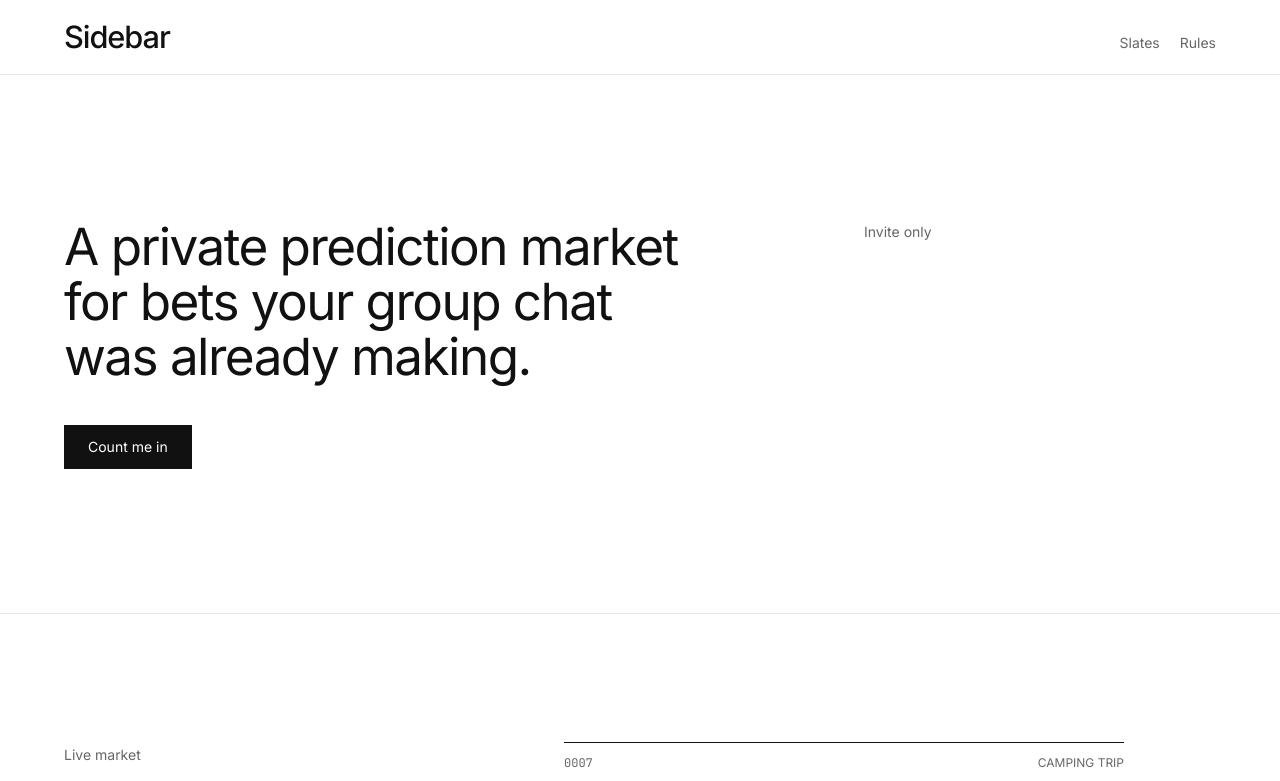
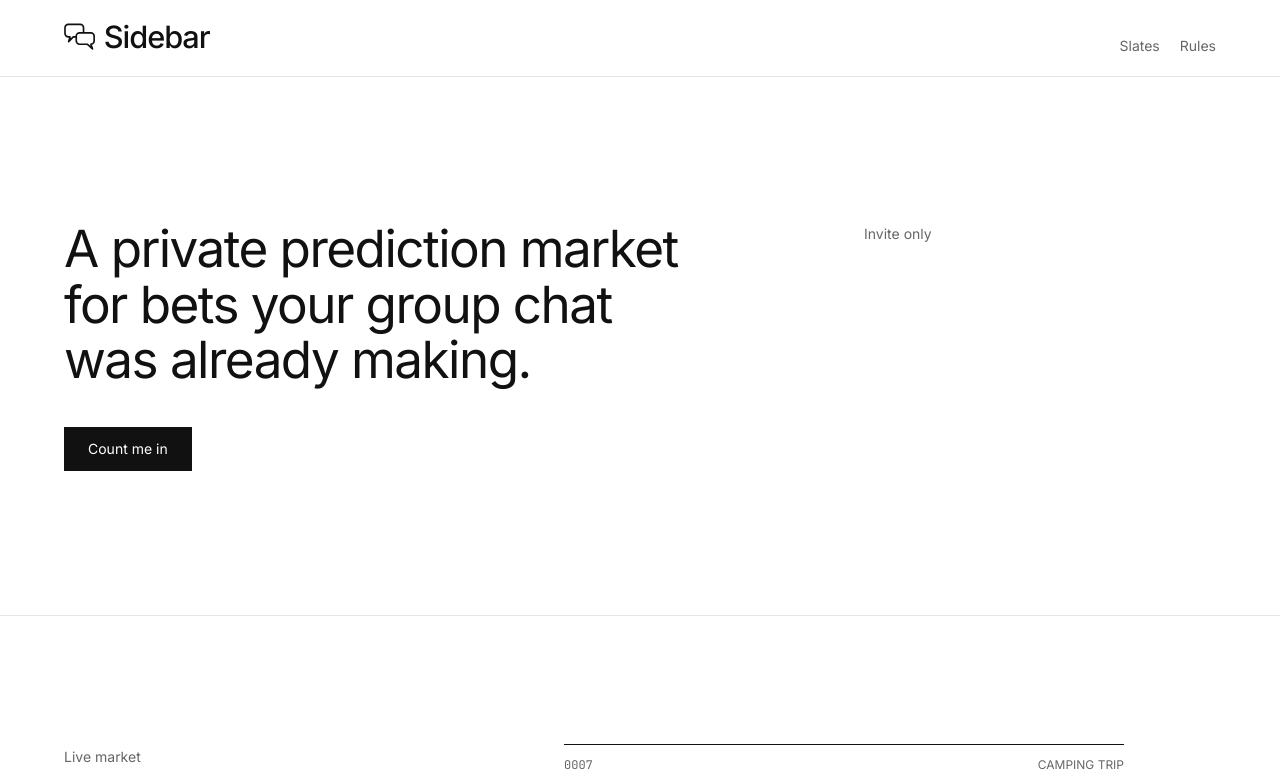
Before and after one commit to adityanbhosale/friendmarket, a Next.js app: page / in a window 1280 px wide. Shown: the top 781 px of the page. Built offline with nearby package versions, Linux system fonts and the light colour scheme.

Commit message:
trip card: live Polymarket slate with fallback

```diff
--- a/app/docs/page.tsx
+++ b/app/docs/page.tsx
@@ -1,5 +1,6 @@
 import type { Metadata } from "next";
 import Link from "next/link";
+import { Logo } from "../logo";
 import { Nav, Shell, SectionLabel } from "../shell";
 
 export const metadata: Metadata = {
@@ -656,8 +657,9 @@ function Masthead() {
           <div className="flex items-baseline justify-between gap-6 py-5">
             <Link
               href="/"
-              className="type-wordmark font-medium hover:text-muted"
+              className="type-wordmark flex items-center gap-2 font-medium hover:text-muted"
             >
+              <Logo className="h-[0.95em] w-auto shrink-0" />
               ← Sidebar
             </Link>
             <Nav current="rules" />
--- /dev/null
+++ b/app/logo.tsx
@@ -0,0 +1,39 @@
+// Two speech bubbles leaning into each other, the second overlapping and
+// knocking out the first — a conversation happening off to the side.
+// Hairline stroke, currentColor, no fill colour: same system as everything else.
+
+const BACK =
+  "M3.25 1.75 H12.25 A2.5 2.5 0 0 1 14.75 4.25 V8.75 A2.5 2.5 0 0 1 12.25 11.25 " +
+  "H7 L3.5 14.75 L4.6 11.25 H3.25 A2.5 2.5 0 0 1 0.75 8.75 V4.25 " +
+  "A2.5 2.5 0 0 1 3.25 1.75 Z";
+
+const FRONT =
+  "M11.75 8.25 H20.25 A2.5 2.5 0 0 1 22.75 10.75 V14.25 A2.5 2.5 0 0 1 20.25 16.75 " +
+  "L21.5 20.25 L17.5 16.75 H11.75 A2.5 2.5 0 0 1 9.25 14.25 V10.75 " +
+  "A2.5 2.5 0 0 1 11.75 8.25 Z";
+
+export function Logo({ className = "" }: { className?: string }) {
+  return (
+    <svg
+      viewBox="0 0 24 22"
+      className={className}
+      fill="none"
+      aria-hidden="true"
+    >
+      <path
+        d={BACK}
+        stroke="currentColor"
+        strokeWidth="1.25"
+        strokeLinejoin="round"
+      />
+      {/* Filled with the page ground so it reads as sitting in front. */}
+      <path
+        d={FRONT}
+        fill="var(--background)"
+        stroke="currentColor"
+        strokeWidth="1.25"
+        strokeLinejoin="round"
+      />
+    </svg>
+  );
+}
--- a/app/page.tsx
+++ b/app/page.tsx
@@ -1,6 +1,7 @@
 "use client";
 
 import { useState } from "react";
+import { Logo } from "./logo";
 import { Nav, Shell, SectionLabel } from "./shell";
 
 // Hardcoded demo market. No market logic anywhere — these numbers are props.
@@ -81,7 +82,10 @@ function Masthead() {
     <div className="border-b border-rule">
       <Shell>
         <div className="flex items-baseline justify-between gap-6 py-5">
-          <span className="type-wordmark font-medium">Sidebar</span>
+          <span className="type-wordmark flex items-center gap-2 font-medium">
+            <Logo className="h-[0.95em] w-auto shrink-0" />
+            Sidebar
+          </span>
           <Nav />
         </div>
       </Shell>
--- a/app/slates/[slug]/page.tsx
+++ b/app/slates/[slug]/page.tsx
@@ -1,6 +1,7 @@
 import type { Metadata } from "next";
 import Link from "next/link";
 import { notFound } from "next/navigation";
+import { Logo } from "../../logo";
 import { Nav, Shell } from "../../shell";
 import { TRIPS, getSlate, getTrip, tripWindow } from "../markets";
 import { SlateTable, formatRange } from "../slate-table";
@@ -35,7 +36,11 @@ export default async function SlatePage({ params }: PageProps<"/slates/[slug]">)
       <div className="border-b border-rule">
         <Shell>
           <div className="flex items-baseline justify-between gap-6 py-5">
-            <Link href="/" className="type-wordmark font-medium hover:text-muted">
+            <Link
+              href="/"
+              className="type-wordmark flex items-center gap-2 font-medium hover:text-muted"
+            >
+              <Logo className="h-[0.95em] w-auto shrink-0" />
               Sidebar
             </Link>
             <Nav current="slates" />
--- a/app/slates/page.tsx
+++ b/app/slates/page.tsx
@@ -1,5 +1,6 @@
 import type { Metadata } from "next";
 import Link from "next/link";
+import { Logo } from "../logo";
 import { Nav, Shell } from "../shell";
 import { TRIPS, tripWindow } from "./markets";
 import { formatRange } from "./slate-table";
@@ -18,7 +19,11 @@ export default function SlatesIndex() {
       <div className="border-b border-rule">
         <Shell>
           <div className="flex items-baseline justify-between gap-6 py-5">
-            <Link href="/" className="type-wordmark font-medium hover:text-muted">
+            <Link
+              href="/"
+              className="type-wordmark flex items-center gap-2 font-medium hover:text-muted"
+            >
+              <Logo className="h-[0.95em] w-auto shrink-0" />
               Sidebar
             </Link>
             <Nav current="slates" />
```
